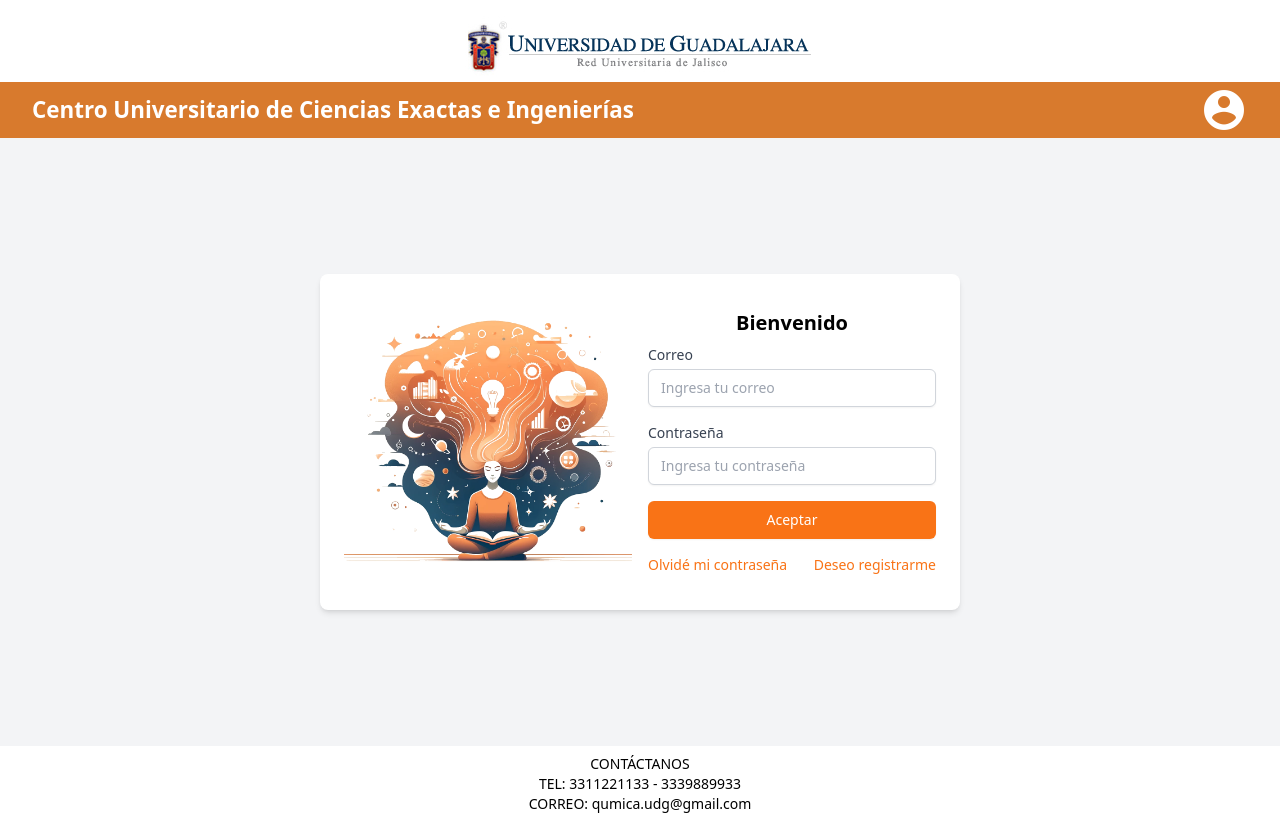
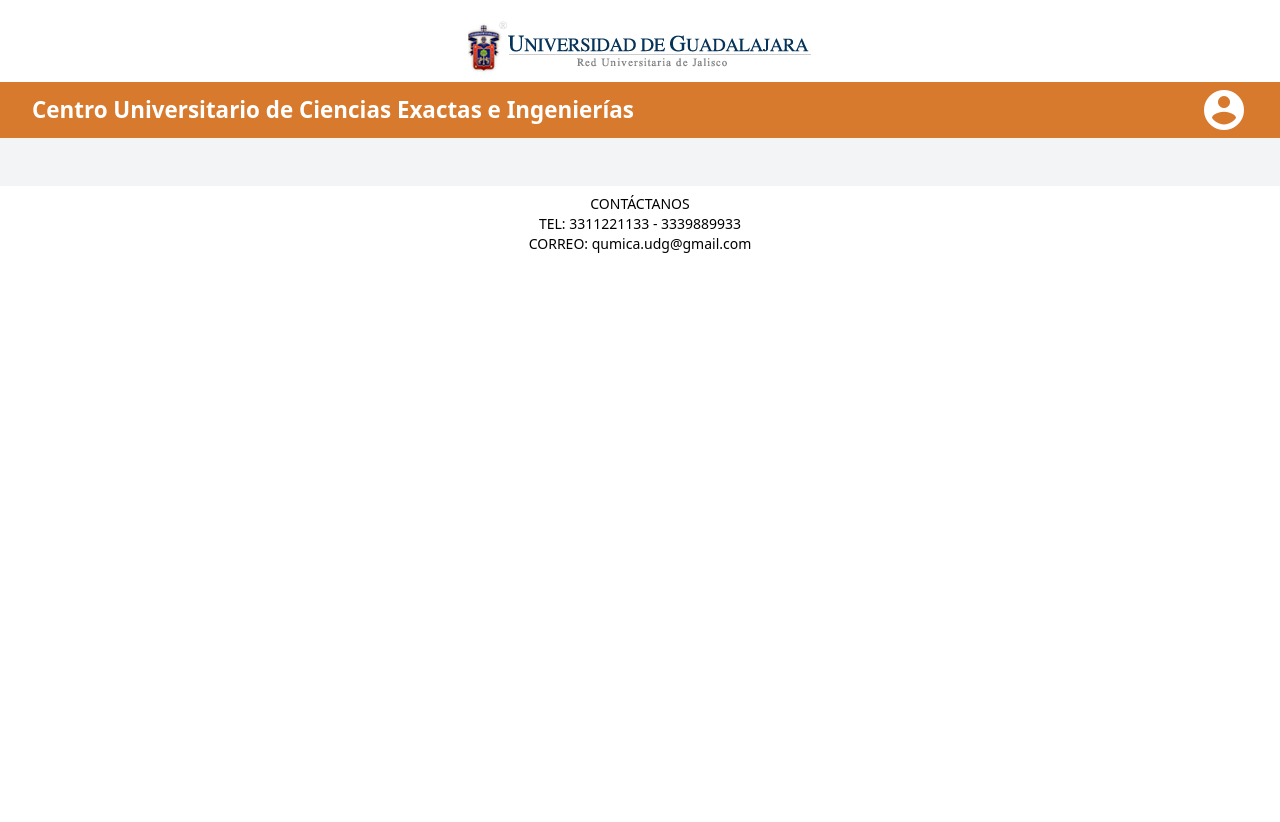
Before and after one commit to esteban1810/bolsa-trabajo-cucei-frontend, a React (Create React App) app: page / in a window 1280 px wide. After the commit the page ends 800 px from the top, so only its background shows below. Built offline with nearby package versions, Linux system fonts and the light colour scheme.

Commit message:
[ADD] routes

```diff
--- a/public/index.html
+++ b/public/index.html
@@ -15,7 +15,6 @@
       manifest.json provides metadata used when your web app is installed on a
       user's mobile device or desktop. See https://developers.google.com/web/fundamentals/web-app-manifest/
     -->
-    <link rel="manifest" href="%PUBLIC_URL%/manifest.json" />
     <!--
       Notice the use of %PUBLIC_URL% in the tags above.
       It will be replaced with the URL of the `public` folder during the build.
--- a/src/App.jsx
+++ b/src/App.jsx
@@ -1,14 +1,21 @@
 import React from 'react';
-// import { BrowserRouter as Router, Route, Switch } from 'react-router-dom';
-// import Header from './components/layouts/Header';
-// import Footer from './components/layouts/Footer';
-// import Login from './components/Login';
+import {BrowserRouter as Router,Route,Routes} from 'react-router-dom'
+import './styles/App.css';
+import Layout from './components/layout/Layout'
 import Login from './views/Login'
-import './styles/App.css';
+import Register from './views/Register'
 
 function App() {
   return (
-    <Login/>
+    <Router>
+      <Layout>
+        <Routes>
+          {/* <Route path="/" element={<Home />} /> */}
+          <Route path='/login' element={<Login/>}/>
+          <Route path='/register' element={<Register/>}/>
+        </Routes>
+      </Layout>
+    </Router>
   );
 }
 
--- /dev/null
+++ b/src/components/layout/Layout.jsx
@@ -0,0 +1,17 @@
+import React from "react";
+import Header from "./Header";
+import Footer from "./Footer";
+
+function Layout({ children }) {
+    return (
+        <div className="bg-gray-100">
+            <Header />
+
+            <main className="custom-width py-6">{children}</main>
+
+            <Footer />
+        </div>
+    );
+}
+
+export default Layout;
--- a/src/views/Login.jsx
+++ b/src/views/Login.jsx
@@ -1,15 +1,10 @@
 import React from "react";
-import Header from "../components/layouts/Header";
-import Footer from "../components/layouts/Footer";
-import login from '../images/login.png';
+import { Link } from "react-router-dom";
 
+import login from "../images/login.png";
 
 function Login() {
     return (
-        <div className="bg-gray-100">
-            <Header />
-
-            <div className="custom-width py-6">
         <div className="md:h-[70vh] flex items-center">
             <div className="bg-white shadow-md rounded-lg p-6 md:flex md:items-center md:max-w-screen-sm md:m-auto space-x-4">
                 <div className="w-5/6 m-auto flex-1">
@@ -65,21 +60,12 @@ function Login() {
                             >
                                 Olvidé mi contraseña
                             </a>
-                                    <a
-                                        href="www.google.com"
-                                        className="text-orange-500 hover:text-orange-600"
-                                    >
-                                        Deseo registrarme
-                                    </a>
+                            <Link to="/register" className="text-orange-500 hover:text-orange-600">Deseo registrarme</Link>
                         </div>
                     </form>
                 </div>
             </div>
         </div>
-            </div>
-
-            <Footer />
-        </div>
     );
 }
 
```
Also changed, not shown: src/components/layout/Footer.jsx (renamed from src/components/layouts/Footer.jsx), src/components/layout/Header.jsx (renamed from src/components/layouts/Header.jsx). Lines whose indentation alone changed are shown as unchanged.
